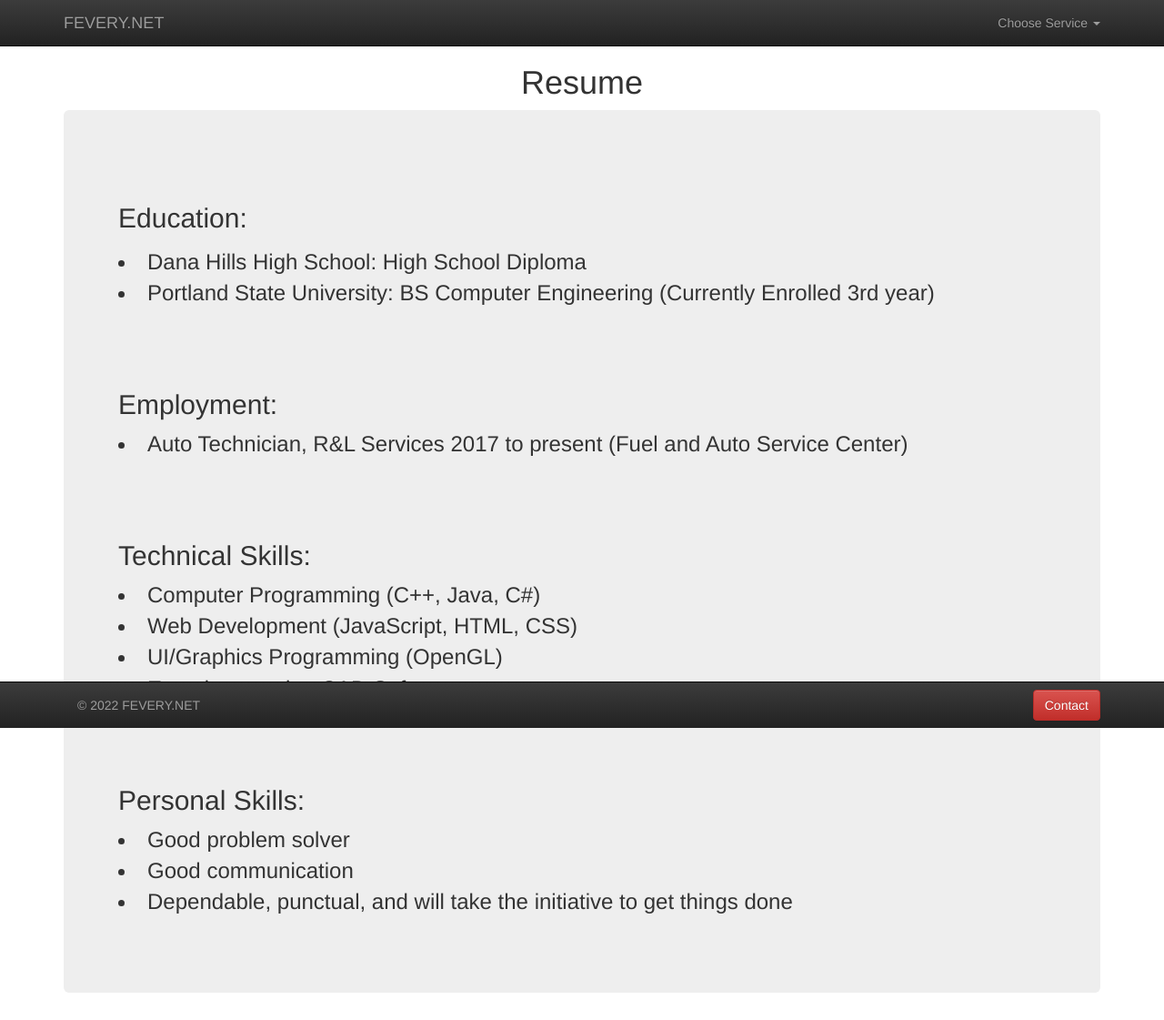
After one commit to alexfevery/PersonalSite, a PHP site: page /Work/index.php in a window 1280 px wide. The commit adds this page. Shown: the whole page at 91% size. Run offline with PHP 8.4, Linux system fonts and the light colour scheme; some libraries are stand-ins or nearby versions.

Commit message:
Added to Resume/Work Section. Added page redirect

```diff
--- a/Home/index.php
+++ b/Home/index.php
@@ -10,6 +10,9 @@ include "../common2.txt";
 				<div style="font-size:24px">
 					<br>
 					<h1>FEVERY.NET</h1>
+					<p>
+						Welcome to my personal site. Use the navigation bar in the upper right to select a page. Or just play with this widget below.
+					</p>
         			<script type="text/javascript" src="../HomeTool.js"></script>
 					<ul>
 					</ul>
--- /dev/null
+++ b/Work/index.php
@@ -0,0 +1,48 @@
+<?php
+include "../common1.txt";
+?>
+
+<?php
+include "../common2.txt";
+?>
+
+		<div align="Center">
+		<p>
+		<h1>Resume</h1>
+		</p>
+	</div>
+
+
+	<div class="container">
+			<div class="jumbotron text-center">
+				<div align="left" style="font-size:24px">
+					<br>
+					<h2>Education:</h2>
+					<p>
+					<li>Dana Hills High School: High School Diploma</li>
+					<li> Portland State University: BS Computer Engineering (Currently Enrolled 3rd
+year)</li>
+					<br><br>
+					<h2>Employment:</h2>
+					<li>Auto Technician, R&L Services 2017 to present (Fuel and Auto Service Center) </li>
+					<br><br>
+					<h2>Technical Skills:</h2>
+					<li>Computer Programming (C++, Java, C#)</li>
+					<li>Web Development (JavaScript, HTML, CSS)</li>
+					<li>UI/Graphics Programming (OpenGL)</li>
+					<li>Experience using CAD Sofware</li>
+					<br><br>
+					<h2>Personal Skills:</h2>
+					<li>Good problem solver</li>
+					<li>Good communication</li>
+					<li>Dependable, punctual, and will take the initiative to get things done</li>
+					</p>
+
+				</div>
+				<br>
+			</div>
+		</div>
+
+<?php
+include "../common3.txt";
+?>
--- /dev/null
+++ b/index.html
@@ -0,0 +1 @@
+<meta http-equiv="Refresh" content="0; url='http://fevery.net/home'" />
```
